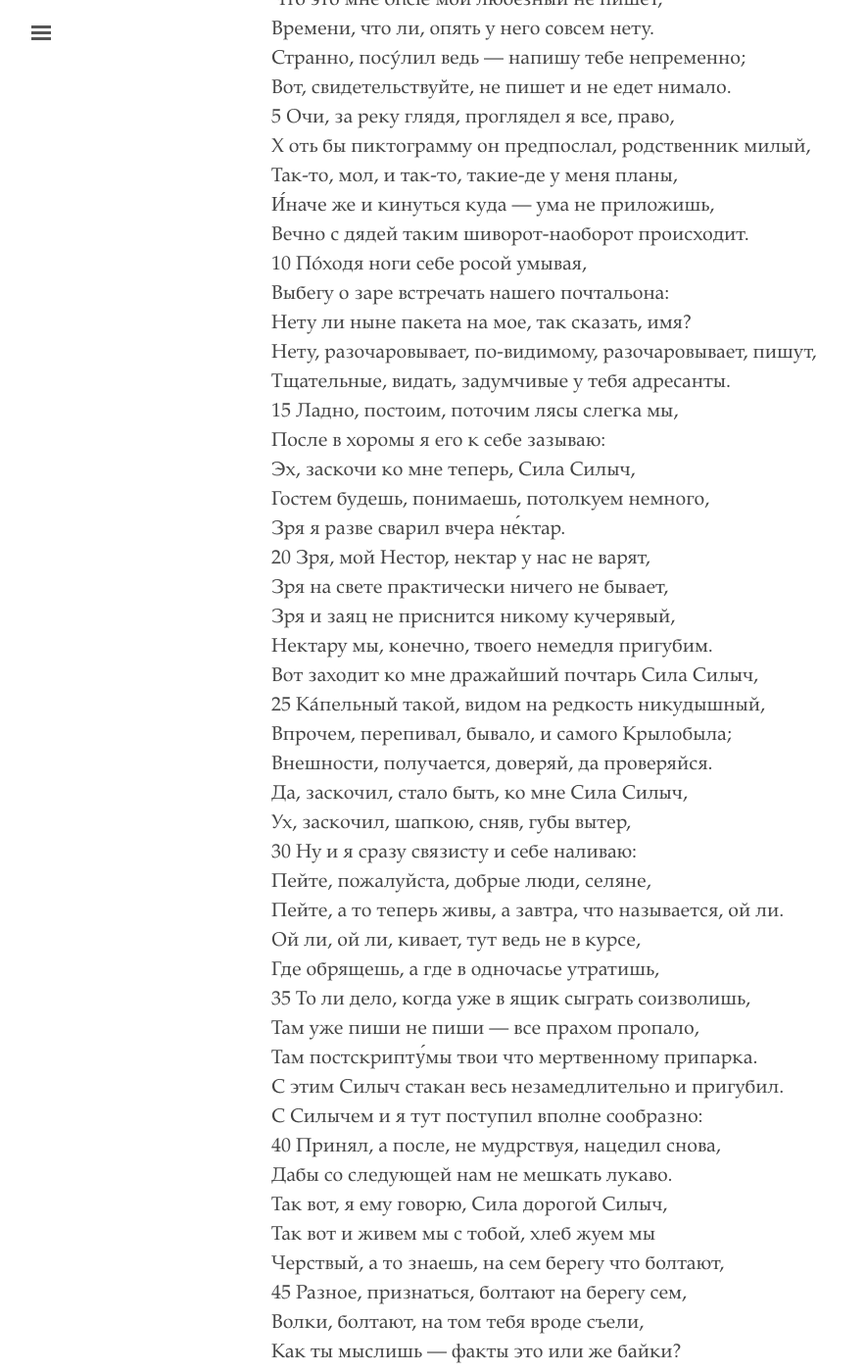
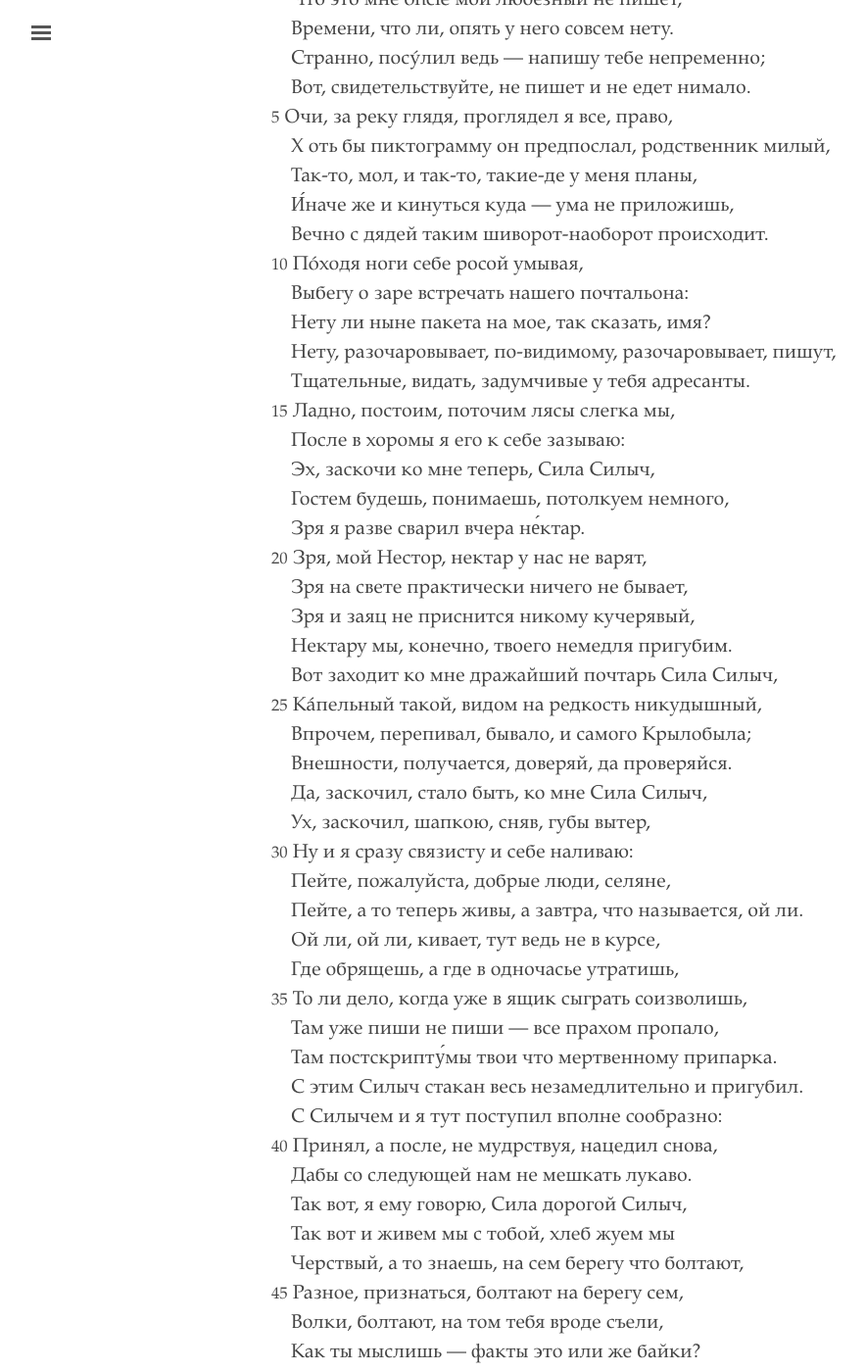
Before and after one commit to digbmc/dog-annotation-site, a Jekyll site: the page built from _texts/11_ru.md, in a window 1280 px wide and 1400 px high, scrolled down 12557 px. Shown: the whole window at 98% size, without its empty margins (3-887 px from the left). Built offline with Jekyll 4.4.1, drawn with Linux system fonts in a browser that asks for light colours; some of the changed text lies outside the part shown.

Commit message:
formatted Note XXVI

```diff
--- a/_texts/11_ru.md
+++ b/_texts/11_ru.md
@@ -438,111 +438,111 @@ language: ru
 
 ### Почтовые хлопоты в мае
 
-- Что это мне oncle мой любезный не пишет,
-- Времени, что ли, опять у него совсем нету.
-- Странно, посýлил ведь — напишу тебе непременно;
-- Вот, свидетельствуйте, не пишет и не едет нимало.
-- 5  Очи, за реку глядя, проглядел я все, право,
-- Х оть бы пиктограмму он предпослал, родственник милый,
-- Так-то, мол, и так-то, такие-де у меня планы,
-- И́наче же и кинуться куда — ума не приложишь,
-- Вечно с дядей таким шиворот-наоборот происходит.
-- 10  Пóходя ноги себе росой умывая,
-- Выбегу о заре встречать нашего почтальона:
-- Нету ли ныне пакета на мое, так сказать, имя?
-- Нету, разочаровывает, по-видимому, разочаровывает, пишут,
-- Тщательные, видать, задумчивые у тебя адресанты.
-- 15  Ладно, постоим, поточим лясы слегка мы,
-- После в хоромы я его к себе зазываю:
-- Эх, заскочи ко мне теперь, Сила Силыч,
-- Гостем будешь, понимаешь, потолкуем немного,
-- Зря я разве сварил вчера не́ктар.
-- 20  Зря, мой Нестор, нектар у нас не варят,
-- Зря на свете практически ничего не бывает,
-- Зря и заяц не приснится никому кучерявый,
-- Нектару мы, конечно, твоего немедля пригубим.
-- Вот заходит ко мне дражайший почтарь Сила Силыч,
-- 25  Кáпельный такой, видом на редкость никудышный,
-- Впрочем, перепивал, бывало, и самого Крылобыла;
-- Внешности, получается, доверяй, да проверяйся.
-- Да, заскочил, стало быть, ко мне Сила Силыч,
-- Ух, заскочил, шапкою, сняв, губы вытер,
-- 30  Ну и я сразу связисту и себе наливаю:
-- Пейте, пожалуйста, добрые люди, селяне,
-- Пейте, а то теперь живы, а завтра, что называется, ой ли.
-- Ой ли, ой ли, кивает, тут ведь не в курсе,
-- Где обрящешь, а где в одночасье утратишь,
-- 35  То ли дело, когда уже в ящик сыграть соизволишь,
-- Там уже пиши не пиши — все прахом пропало,
-- Там постскрипту́мы твои что мертвенному припарка.
-- С этим Силыч стакан весь незамедлительно и пригубил.
-- С Силычем и я тут поступил вполне сообразно:
-- 40  Принял, а после, не мудрствуя, нацедил снова,
-- Дабы со следующей нам не мешкать лукаво.
-- Так вот, я ему говорю, Сила дорогой Силыч,
-- Так вот и живем мы с тобой, хлеб жуем мы
-- Черствый, а то знаешь, на сем берегу что болтают,
-- 45  Разное, признаться, болтают на берегу сем,
-- Волки, болтают, на том тебя вроде съели,
-- Как ты мыслишь — факты это или же байки?
-- Слышал, слышал, докладывали и мне известье,
-- Гость, поглаживая оцелота моего, молвил,
-- 50  Только я и сам легонечко сбит с панталыку,
-- Может, съели, а может, пустые то враки,
-- Бабушка, выражаются, пополам говорила.
-- Тут мы с Силычем пригубили опять, снова-здорово,
-- Или, что называется, подовтори́ли.
-- 55  С другом Силычем зелье губить наладив,
-- Друга Силыча решил я кое на что подзадорить:
-- Вот бы нам почитать невзначай некоторые цидулки.
-- Верно, Яша, резонно у тебя черепок варит,
-- Силыч мне с достоинством на то замечает,
-- 60  Что мы, разве других письмоносцев плоше,
-- Где это слыхано — чужих не читать эпистол,
-- Что же нам прикажете читать себе еще тут.
-- Вскрыли мы тогда несколько с ним посланий.
-- Смотрим — чего только не сочиняют люди друг другу,
-- 65 Что, оказывается, их всех только не заботит:
-- Сильно, мощно разлита в народе эпистолярность,
-- Словно эпидемия какая-то распространилась.
-- Павел Петру в Городнище из Быдогощ, скажем, пишет,
-- Дядю дрозжей закупить молит браговарных,
-- 70  Букву какую-то непременно найти его умоляет,
-- В душу лезет, пристал с ножом к горлу,
-- Дяде в кубарэ не дает надудлиться малость.
-- Петр Павлу в Быдогоще из Городнища отрезал:
-- Букву эту, милок, сам себе ищи неустанно,
-- 75  Деньги ж, даденные мне тобой, я профершпилил,
-- Знай поэтому, что дрозжи тебе завезу ой ли.
-- Кроме этого, наждачник Илья пришлый
-- Тоже потянулся на старости лет к стилу вдруг,
-- Жалобу Сидору Фомичу Пожилых накатал он,
-- 80  Сетует — костыли у него в метель увели-де,
-- Егери якобы Мелкого Плеса унесли их.
-- Дайте сроки, получит ведь грамотку и доезжачий:
-- Псарь мой ловчий, когда б не случилось в том ну́жды,
-- Стал бы я разве нижеследующее к тебе строчить? Нет.
-- 85  Слямзили люди твои, ау, моих опор пару,
-- Пусть-ка возвернут поскорей, зимогоры,
-- Или, передай, покажется вам всем небо с овчинку.
-- Егери точильщику царапают бересту купно,
-- Видимо, передал им доезжачий Ильин ультиматум:
-- 90  Мастер-ломастер, упырь и дурной, и вздорный,
-- Зрели мы тебя в гробу с твоими костылями,
-- Прыгал бы ты, одутловатый, к бобылке на хутор,
-- Ябедничать же станешь — изведаешь, почем фунт лиха.
-- Грамоты прочтя и жеваным мякишем их запечатав,
-- 95  Допили, догубили до дна жбан емкий,
-- Время расставаться тогда нам с Силычем накатило.
-- Эх, он шапку тогда свою напялил и вышел,
-- Обнял меня, духарягу, расцеловал — и дальше.
-- Силыч, говорю, чего это мне мой oncle все пишет?
-- 100  Зря, возражал, и заяц никому из нас, кучерявых.
-- В Быдогощах между тем бузина — вся цветенье.
+- {:.indent-1} Что это мне oncle мой любезный не пишет,
+- {:.indent-1} Времени, что ли, опять у него совсем нету.
+- {:.indent-1} Странно, посýлил ведь — напишу тебе непременно;
+- {:.indent-1} Вот, свидетельствуйте, не пишет и не едет нимало.
+- <small>5</small>  Очи, за реку глядя, проглядел я все, право,
+- {:.indent-1} Х оть бы пиктограмму он предпослал, родственник милый,
+- {:.indent-1} Так-то, мол, и так-то, такие-де у меня планы,
+- {:.indent-1} И́наче же и кинуться куда — ума не приложишь,
+- {:.indent-1} Вечно с дядей таким шиворот-наоборот происходит.
+- <small>10</small>  Пóходя ноги себе росой умывая,
+- {:.indent-1} Выбегу о заре встречать нашего почтальона:
+- {:.indent-1} Нету ли ныне пакета на мое, так сказать, имя?
+- {:.indent-1} Нету, разочаровывает, по-видимому, разочаровывает, пишут,
+- {:.indent-1} Тщательные, видать, задумчивые у тебя адресанты.
+- <small>15</small>  Ладно, постоим, поточим лясы слегка мы,
+- {:.indent-1} После в хоромы я его к себе зазываю:
+- {:.indent-1} Эх, заскочи ко мне теперь, Сила Силыч,
+- {:.indent-1} Гостем будешь, понимаешь, потолкуем немного,
+- {:.indent-1} Зря я разве сварил вчера не́ктар.
+- <small>20</small>  Зря, мой Нестор, нектар у нас не варят,
+- {:.indent-1} Зря на свете практически ничего не бывает,
+- {:.indent-1} Зря и заяц не приснится никому кучерявый,
+- {:.indent-1} Нектару мы, конечно, твоего немедля пригубим.
+- {:.indent-1} Вот заходит ко мне дражайший почтарь Сила Силыч,
+- <small>25</small>  Кáпельный такой, видом на редкость никудышный,
+- {:.indent-1} Впрочем, перепивал, бывало, и самого Крылобыла;
+- {:.indent-1} Внешности, получается, доверяй, да проверяйся.
+- {:.indent-1} Да, заскочил, стало быть, ко мне Сила Силыч,
+- {:.indent-1} Ух, заскочил, шапкою, сняв, губы вытер,
+- <small>30</small>  Ну и я сразу связисту и себе наливаю:
+- {:.indent-1} Пейте, пожалуйста, добрые люди, селяне,
+- {:.indent-1} Пейте, а то теперь живы, а завтра, что называется, ой ли.
+- {:.indent-1} Ой ли, ой ли, кивает, тут ведь не в курсе,
+- {:.indent-1} Где обрящешь, а где в одночасье утратишь,
+- <small>35</small>  То ли дело, когда уже в ящик сыграть соизволишь,
+- {:.indent-1} Там уже пиши не пиши — все прахом пропало,
+- {:.indent-1} Там постскрипту́мы твои что мертвенному припарка.
+- {:.indent-1} С этим Силыч стакан весь незамедлительно и пригубил.
+- {:.indent-1} С Силычем и я тут поступил вполне сообразно:
+- <small>40</small>  Принял, а после, не мудрствуя, нацедил снова,
+- {:.indent-1} Дабы со следующей нам не мешкать лукаво.
+- {:.indent-1} Так вот, я ему говорю, Сила дорогой Силыч,
+- {:.indent-1} Так вот и живем мы с тобой, хлеб жуем мы
+- {:.indent-1} Черствый, а то знаешь, на сем берегу что болтают,
+- <small>45</small>  Разное, признаться, болтают на берегу сем,
+- {:.indent-1} Волки, болтают, на том тебя вроде съели,
+- {:.indent-1} Как ты мыслишь — факты это или же байки?
+- {:.indent-1} Слышал, слышал, докладывали и мне известье,
+- {:.indent-1} Гость, поглаживая оцелота моего, молвил,
+- <small>50</small>  Только я и сам легонечко сбит с панталыку,
+- {:.indent-1} Может, съели, а может, пустые то враки,
+- {:.indent-1} Бабушка, выражаются, пополам говорила.
+- {:.indent-1} Тут мы с Силычем пригубили опять, снова-здорово,
+- {:.indent-1} Или, что называется, подовтори́ли.
+- <small>55</small>  С другом Силычем зелье губить наладив,
+- {:.indent-1} Друга Силыча решил я кое на что подзадорить:
+- {:.indent-1} Вот бы нам почитать невзначай некоторые цидулки.
+- {:.indent-1} Верно, Яша, резонно у тебя черепок варит,
+- {:.indent-1} Силыч мне с достоинством на то замечает,
+- <small>60</small>  Что мы, разве других письмоносцев плоше,
+- {:.indent-1} Где это слыхано — чужих не читать эпистол,
+- {:.indent-1} Что же нам прикажете читать себе еще тут.
+- {:.indent-1} Вскрыли мы тогда несколько с ним посланий.
+- {:.indent-1} Смотрим — чего только не сочиняют люди друг другу,
+- <small>65</small> Что, оказывается, их всех только не заботит:
+- {:.indent-1} Сильно, мощно разлита в народе эпистолярность,
+- {:.indent-1} Словно эпидемия какая-то распространилась.
+- {:.indent-1} Павел Петру в Городнище из Быдогощ, скажем, пишет,
+- {:.indent-1} Дядю дрозжей закупить молит браговарных,
+- <small>70</small>  Букву какую-то непременно найти его умоляет,
+- {:.indent-1} В душу лезет, пристал с ножом к горлу,
+- {:.indent-1} Дяде в кубарэ не дает надудлиться малость.
+- {:.indent-1} Петр Павлу в Быдогоще из Городнища отрезал:
+- {:.indent-1} Букву эту, милок, сам себе ищи неустанно,
+- <small>75</small>  Деньги ж, даденные мне тобой, я профершпилил,
+- {:.indent-1} Знай поэтому, что дрозжи тебе завезу ой ли.
+- {:.indent-1} Кроме этого, наждачник Илья пришлый
+- {:.indent-1} Тоже потянулся на старости лет к стилу вдруг,
+- {:.indent-1} Жалобу Сидору Фомичу Пожилых накатал он,
+- <small>80</small>  Сетует — костыли у него в метель увели-де,
+- {:.indent-1} Егери якобы Мелкого Плеса унесли их.
+- {:.indent-1} Дайте сроки, получит ведь грамотку и доезжачий:
+- {:.indent-1} Псарь мой ловчий, когда б не случилось в том ну́жды,
+- {:.indent-1} Стал бы я разве нижеследующее к тебе строчить? Нет.
+- <small>85</small>  Слямзили люди твои, ау, моих опор пару,
+- {:.indent-1} Пусть-ка возвернут поскорей, зимогоры,
+- {:.indent-1} Или, передай, покажется вам всем небо с овчинку.
+- {:.indent-1} Егери точильщику царапают бересту купно,
+- {:.indent-1} Видимо, передал им доезжачий Ильин ультиматум:
+- <small>90</small>  Мастер-ломастер, упырь и дурной, и вздорный,
+- {:.indent-1} Зрели мы тебя в гробу с твоими костылями,
+- {:.indent-1} Прыгал бы ты, одутловатый, к бобылке на хутор,
+- {:.indent-1} Ябедничать же станешь — изведаешь, почем фунт лиха.
+- {:.indent-1} Грамоты прочтя и жеваным мякишем их запечатав,
+- <small>95</small>  Допили, догубили до дна жбан емкий,
+- {:.indent-1} Время расставаться тогда нам с Силычем накатило.
+- {:.indent-1} Эх, он шапку тогда свою напялил и вышел,
+- {:.indent-1} Обнял меня, духарягу, расцеловал — и дальше.
+- {:.indent-1} Силыч, говорю, чего это мне мой oncle все пишет?
+- <small>100</small>  Зря, возражал, и заяц никому из нас, кучерявых.
+- {:.indent-1} В Быдогощах между тем бузина — вся цветенье.
 
 ## Записка XXVII
 
-### То не вспарочной жар-птицы
+### То не вспарочной Жар-птицы
 
 - То не вспарочной Жар-птицы
 - Сполох дольний — скок-поскок,
```
